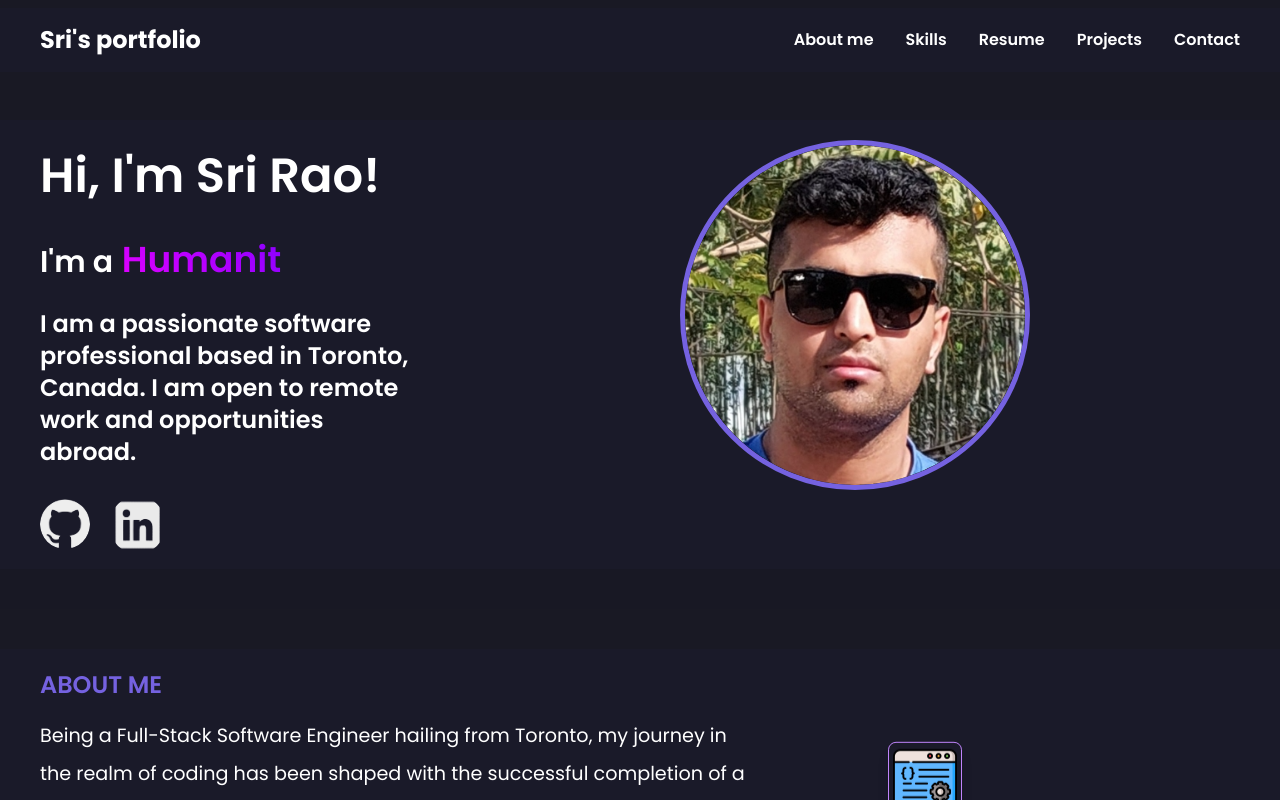
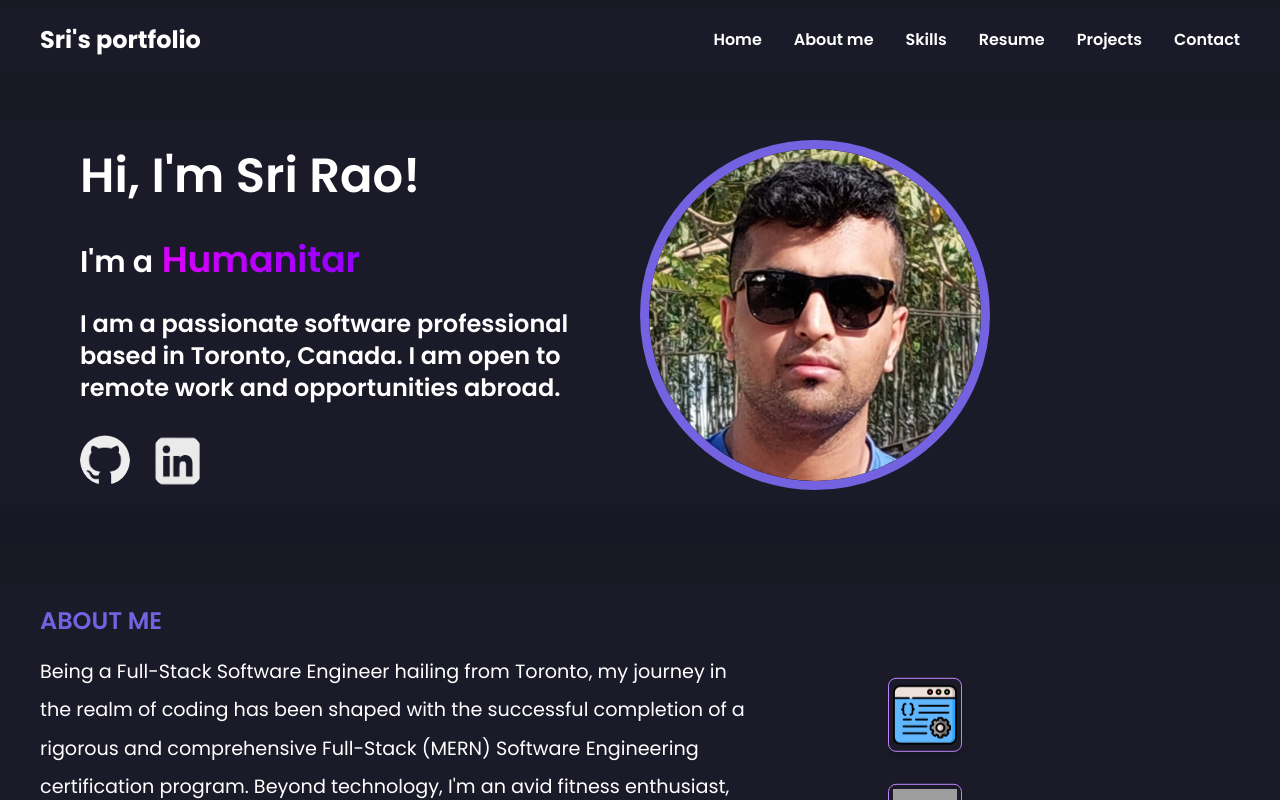
Before and after one commit to SriD647/my-interactive-portfolio, a React (Vite) app: page / in a window 1280 px wide. Shown: the top 800 px of the page. Built offline with nearby package versions, Linux system fonts and the light colour scheme; grey boxes are pictures that could not be loaded.

Commit message:
added sticky

```diff
--- a/src/App.jsx
+++ b/src/App.jsx
@@ -19,7 +19,7 @@ function App() {
 
   return (
     <>
-      <div className="max-w-7xl mx-auto">
+      <div className="max-w-7xl mx-auto" id='home'>
         {/* <Particles id="particles" options={Animation2} init={handleInit}/> */}
         <NavBar/>
         <Home  />
@@ -28,7 +28,7 @@ function App() {
         <Projects />
         <Contact />
         <Footer />
-      </div>
+        </div>
     </>
   );
 }
--- a/src/components/About.jsx
+++ b/src/components/About.jsx
@@ -46,7 +46,7 @@ const About = () => {
         </div>
       </div>
 
-      <div className="h-10 bg-[#181824] w-full mx-auto absolute left-0 hidden md:block"></div>
+      <div className="h-10 bg-[#181824] w-full mx-auto absolute left-0 hidden md:block" id="skills"></div>
     </div>
   );
 };
--- a/src/components/Home.jsx
+++ b/src/components/Home.jsx
@@ -5,29 +5,20 @@ import Animation from './animation';
 import { personalDetails } from './Details';
 import github from '../assets/github.png';
 import linkedin from '../assets/linkedin.png';
-// import { loadFull } from 'tsparticles';
-// import  { Animation2 } from "./Animation2.jsx";
-// import Particles from "react-tsparticles";
 
 const Home = () => {
 
-  // const handleInit = async (main) => {
-  //   await loadFull(main)
-  // }
-
   return (
-    <div className='md:px-10  px-7 my-10 bg-[#1a1a29]' id='home'>
-      {/* <Particles id="particles" options={Animation2} init={handleInit}/> */}
-      <div>
-        <div className='flex flex-col  lg:flex-row justify-between w-auto'>
-
-          <div className='text-white relative'>
+    <div className='md:px-10  px-7 my-10 bg-[#1a1a29]'>
+      <div className='flex flex-col lg:flex-row w-auto'>
+        <div className='lg:w-1/2'>
+          <div className='text-white relative pl-10'>
             <h1 className='font-semibold md:text-5xl my-4 text-3xl mb-10 mt-8'>Hi, I'm Sri Rao!</h1>
-            <h2 className='font-semibold md:text-3xl my-4 text-3xl mb-7'>
+            <h2 className='font-semibold ld:text-4xl my-4 text-3xl mb-7 w-full'>
               I'm a
               <TypeAnimation
                 sequence={[
-                    ' Full-Stack Developer',
+                  ' Full-Stack Engineer',
                   1000,
                   ' Humanitarian',
                   1000,
@@ -41,8 +32,8 @@ const Home = () => {
                 repeat={Infinity}
               />
             </h2>
-            <h3 className='font-semibold md:w-96 text-2xl mb-2 w-full'>I am a passionate software professional based in Toronto, Canada. I am open to remote work and opportunities abroad. </h3>
-            <div className='mb-2'>
+            <h3 className='font-semibold ld:w-96 text-2xl mb-2 w-full'>I am a passionate software professional based in Toronto, Canada. I am open to remote work and opportunities abroad. </h3>
+            <div className='mb-2 ml-auto'>
               <a href={personalDetails.github} target="_blank" rel="noopener noreferrer">
                 <button className='mt-5 rounded-full transition duration-300 ease-in-out transform hover:scale-110 hover:filter hover:brightness-125 hover:bg-purple-900' style={{ transform: 'translateY(-10%)' }}>
                   <img
@@ -66,24 +57,23 @@ const Home = () => {
               </a>
             </div>
           </div>
-          <div className='items-right lg:order-last md:order-last  mt-5'>
+        </div>
+        <div className="lg:w-1/2 items-right lg:order-last md:pl-50   md:order-last mt-5">
+
           <img
             src={img3}
             alt=""
-                className="rounded-full"
+            className="rounded-full w-350 h-350 "
             style={{
               width: '350px',
               height: '350px',
-                         border: '5px solid #7562E0',
-                         transform: window.innerWidth >=1024 ? 'translateX(-60%)' : 'translateX(400%)'
+              border: '0.6rem solid #7562E0',
             }}
           />
         </div>
       </div>
 
-        <div className='h-10 bg-[#181824] w-full mx-auto absolute left-0 hidden md:block'> </div>
-      </div>
-
+      <div className='h-10 bg-[#181824] w-full mx-auto absolute left-0 hidden md:block' id='about'> </div>
     </div>
   );
 };
--- a/src/components/NavBar.jsx
+++ b/src/components/NavBar.jsx
@@ -4,10 +4,11 @@ import {
   Bars3Icon,
   XMarkIcon,
 } from "@heroicons/react/24/solid";
-import { Link, ScrollLink } from "react-scroll";
+import { Link } from "react-scroll";
 
 const Header = () => {
   let Links = [
+    { name: "Home", link: "home" },
     { name: "About me", link: "about" },
     { name: "Skills", link: "skills" },
     { name: "Resume", link: "resume" },
@@ -17,18 +18,11 @@ const Header = () => {
   let [open, setOpen] = useState(false);
 
   return (
-    <div className="w-full my-8 max-w-7xl mb-12 bg-[#1a1a29] mt-2">
+    <div className="w-full my-8 max-w-7xl mb-12 mt-2 sticky top-0 bg-[#1a1a29] z-50">
       <div className="md:flex items-center justify-between py-4 md:px-10 px-7">
         {/* logo section */}
         <div className="font-bold text-2xl cursor-pointer flex items-center gap-1">
-          <Link
-            to="/home"
-            activeClass="active"
-            smooth={true}
-            spy={true}
-          >
-          <span className="text-white hover:text-primary ">Sri's portfolio</span>
-          </Link>
+            <span className="text-white hover:text-primary ">Sri's portfolio</span>
         </div>
         {/* Menu icon */}
         <div
@@ -37,9 +31,9 @@ const Header = () => {
         >
           {open ? <XMarkIcon /> : <Bars3Icon />}
         </div>
-        {/* linke items */}
+        {/* link items */}
         <ul
-          className={`md:flex md:items-center md:pb-0 absolute md:static  md:z-auto z-10 left-0 w-full md:w-auto mt-4 md:mt-0 md:pl-0 pl-9 bg-slate-400 sm:bg-transparent transition-all duration-500 ease-in ${
+          className={`md:flex md:items-center md:pb-0 absolute md:static md:z-auto left-0 w-full md:w-auto mt-4 md:mt-0 md:pl-0 pl-9 bg-slate-400 sm:bg-transparent transition-all duration-500 ease-in ${
             open ? "top-12" : "top-[-490px]"
           }`}
         >
--- a/src/components/Skills.jsx
+++ b/src/components/Skills.jsx
@@ -63,8 +63,8 @@ const Skills = () => {
             </div>
 
             <div style={centerButtonDivStyle}>
-                <a href={personalDetails.resumeLink} target="_blank" rel="noopener noreferrer" id="resume">
-                    <button className="transform hover:scale-110" style={roundedButtonStyle}> LINK TO RESUME</button>
+                <a href={personalDetails.resumeLink} target="_blank" rel="noopener noreferrer" >
+                    <button className="transform hover:scale-110" style={roundedButtonStyle} id="resume"> LINK TO RESUME</button>
                 </a>
             </div>
         </div>
```
Lines whose indentation alone changed are shown as unchanged.
